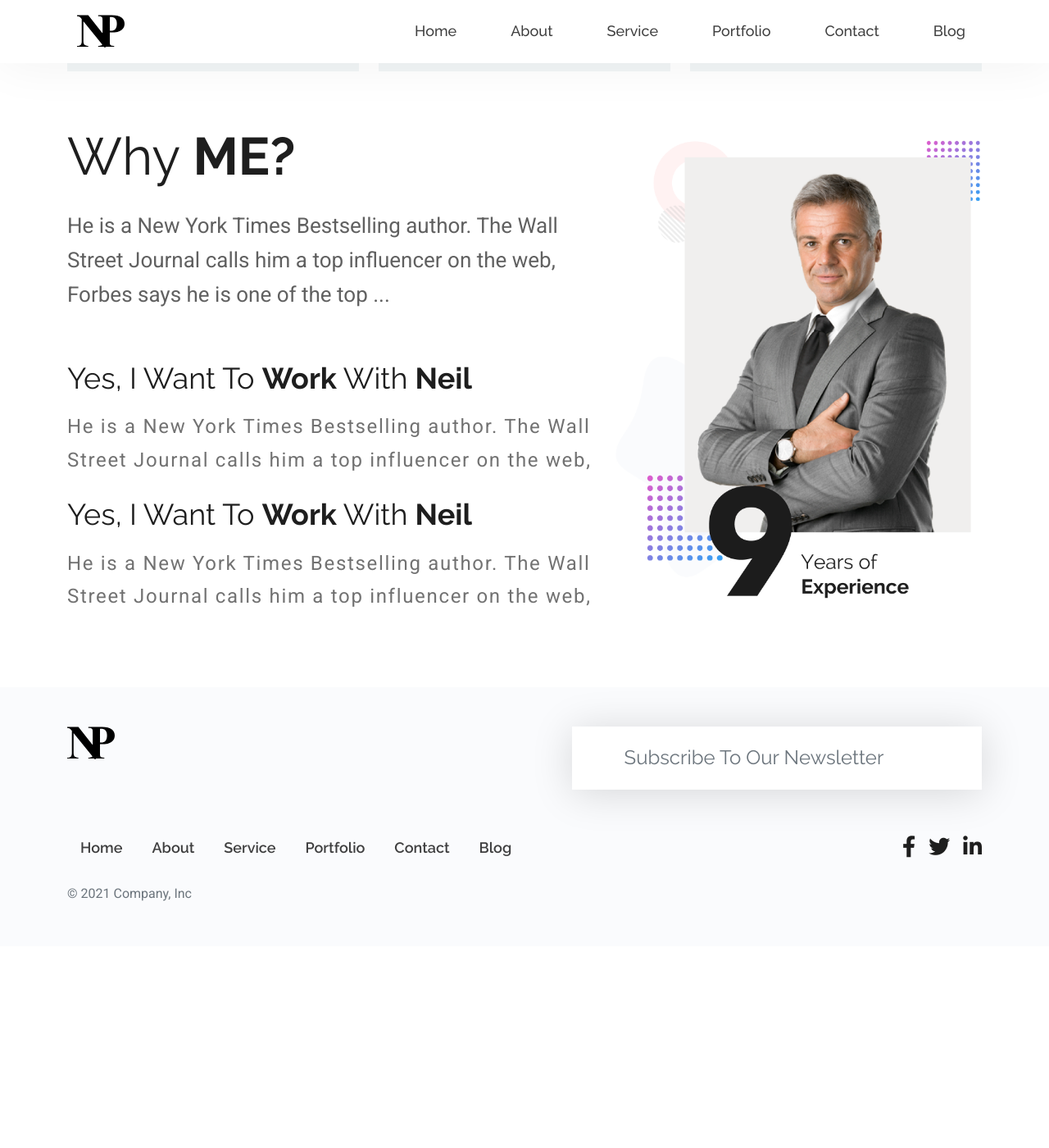
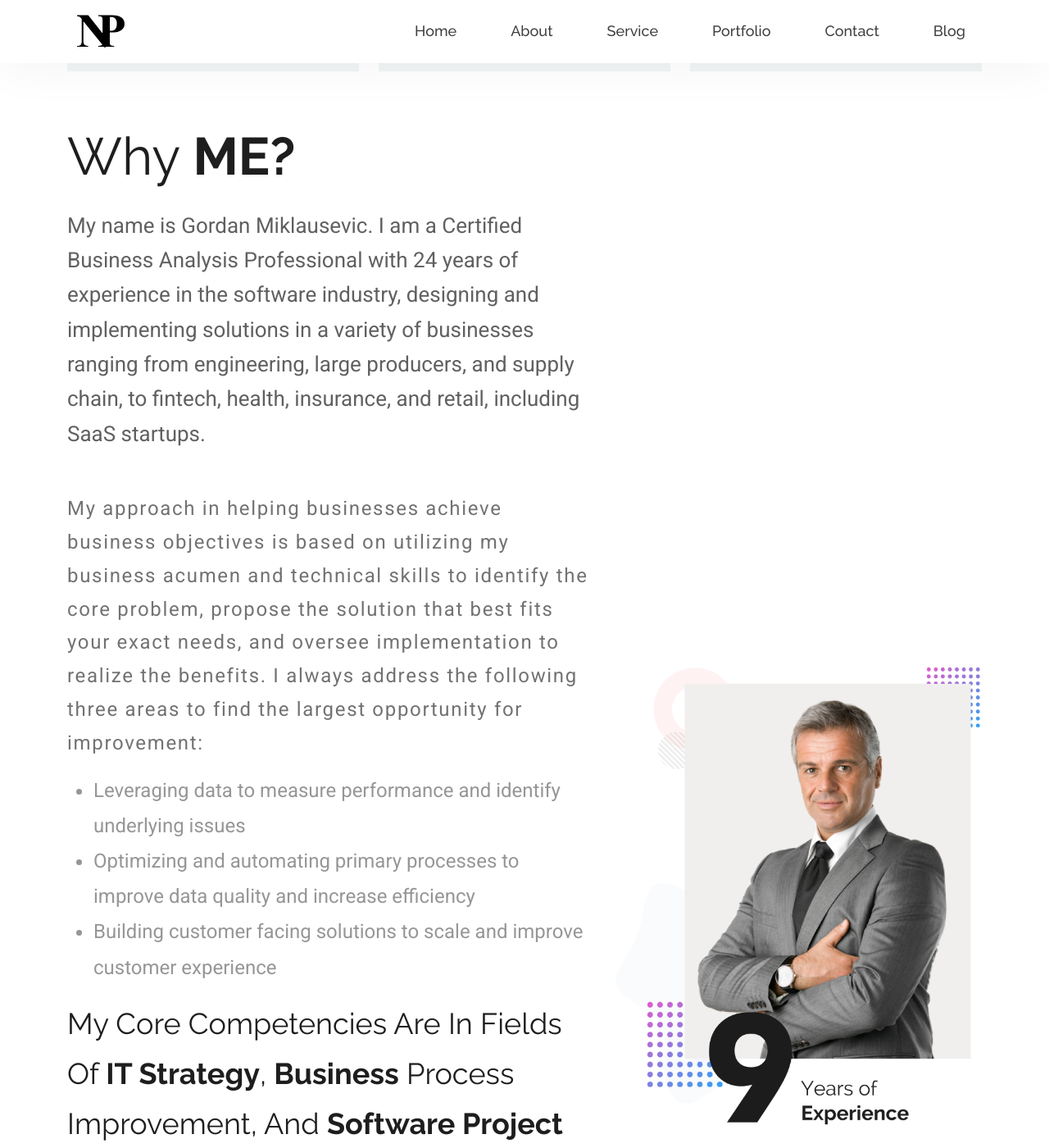
Before and after one commit to webuimaker/NPatel, a Jekyll site: the page built from index.markdown, in a window 1280 px wide and 1400 px high, scrolled down 3516 px. Shown: the whole window at 82% size. Built offline with Jekyll 4.4.1, drawn with Linux system fonts in a browser that asks for light colours; nearby versions of some CDN libraries; before the commit the page ends 4694 px from its top, so only the background shows below that; some of the changed text lies outside the part shown.

Commit message:
updated conetnt

```diff
--- a/_config.yml
+++ b/_config.yml
@@ -64,15 +64,29 @@ home:
     heading: "<span>Why</span> ME?"
     exp: 9
     image: "/assets/images/about.png"
-    description: "He is a New York Times Bestselling author. The Wall Street Journal calls him a top influencer on the web, Forbes says he is one of the top ..."
+    description: "My name is Gordan Miklausevic. I am a Certified Business Analysis Professional with 24 years of experience in the software industry, designing and implementing solutions in a variety of businesses ranging from engineering, large producers, and supply chain, to fintech, health, insurance, and retail, including SaaS startups."
     body: |
-      <h4>yes, i want to <strong>work</strong> with <strong> neil </strong> </h4>
+      <p>My approach in helping businesses achieve business objectives is based on utilizing my business acumen and technical skills to identify the core problem, propose the solution that best fits your exact needs, and oversee implementation to realize the benefits. I always address the following three areas to find the largest opportunity for improvement:</p>
+      <ul>
+        <li>Leveraging data to measure performance and identify underlying issues</li>
+        <li>Optimizing and automating primary processes to improve data quality and increase efficiency</li>
+        <li>Building customer facing solutions to scale and improve customer experience</li>
+      </ul>
+      <h4>My core competencies are in fields of <strong>IT strategy</strong>, <strong>business</strong> process improvement, and <strong>software project execution</strong>. I specialize in:</h4>
 
-      <p>He is a New York Times Bestselling author. The Wall Street Journal calls him a top influencer on the web, </p>
-
-      <h4>yes, i want to <strong>work</strong> with <strong>neil </strong> </h4>
-
-      <p>He is a New York Times Bestselling author. The Wall Street Journal calls him a top influencer on the web, </p>
+      <ul>
+        <li>Aligning technology initiatives to business objectives</li>
+        <li>Developing a technology roadmap</li>
+        <li>Measuring performance</li>
+        <li>Building Management Dashboards</li>
+        <li>Process optimization and automation</li>
+        <li>System integration</li>
+        <li>Defining project vision</li>
+        <li>Specifying conceptual solution</li>
+        <li>Project management</li>
+        <li>Software implementation and change management</li>
+      </ul>
+      <h4>Schedule a <strong>call</strong> and see how I can help.</h4>
   subscribe:
     enabled: true
     background: "#F8F9FC"
```
